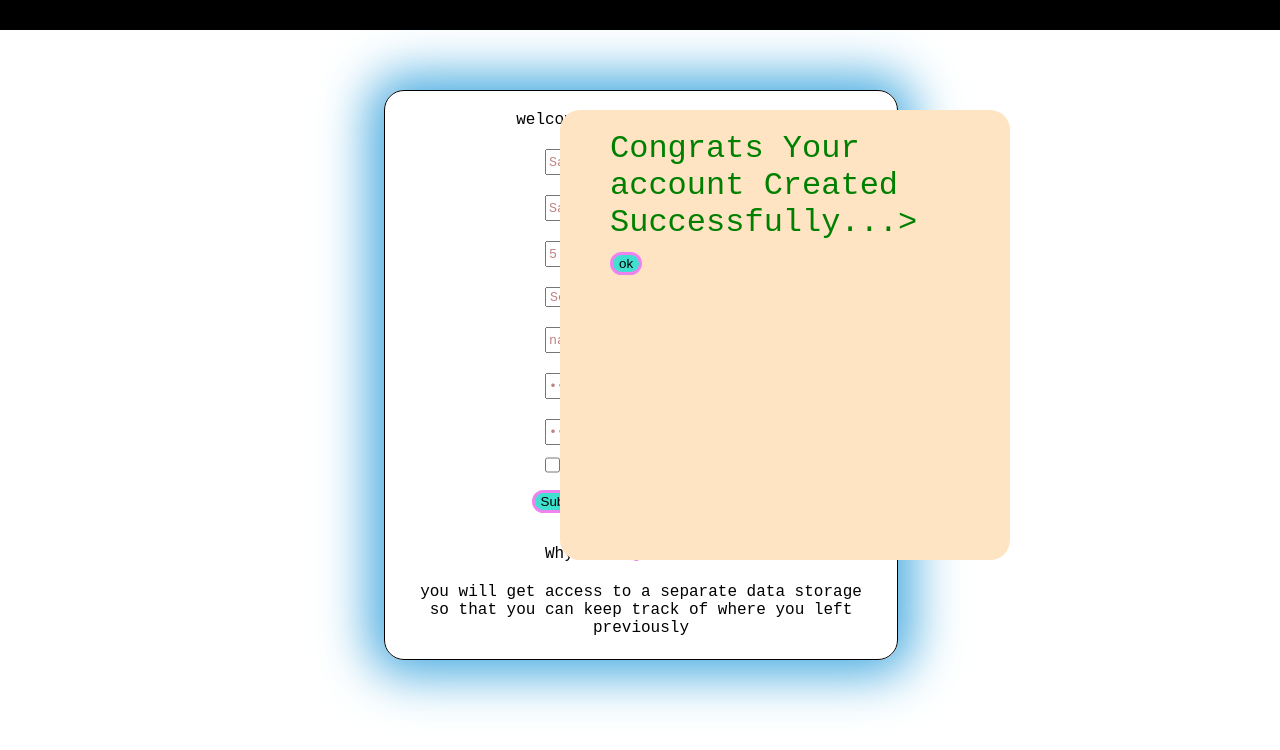
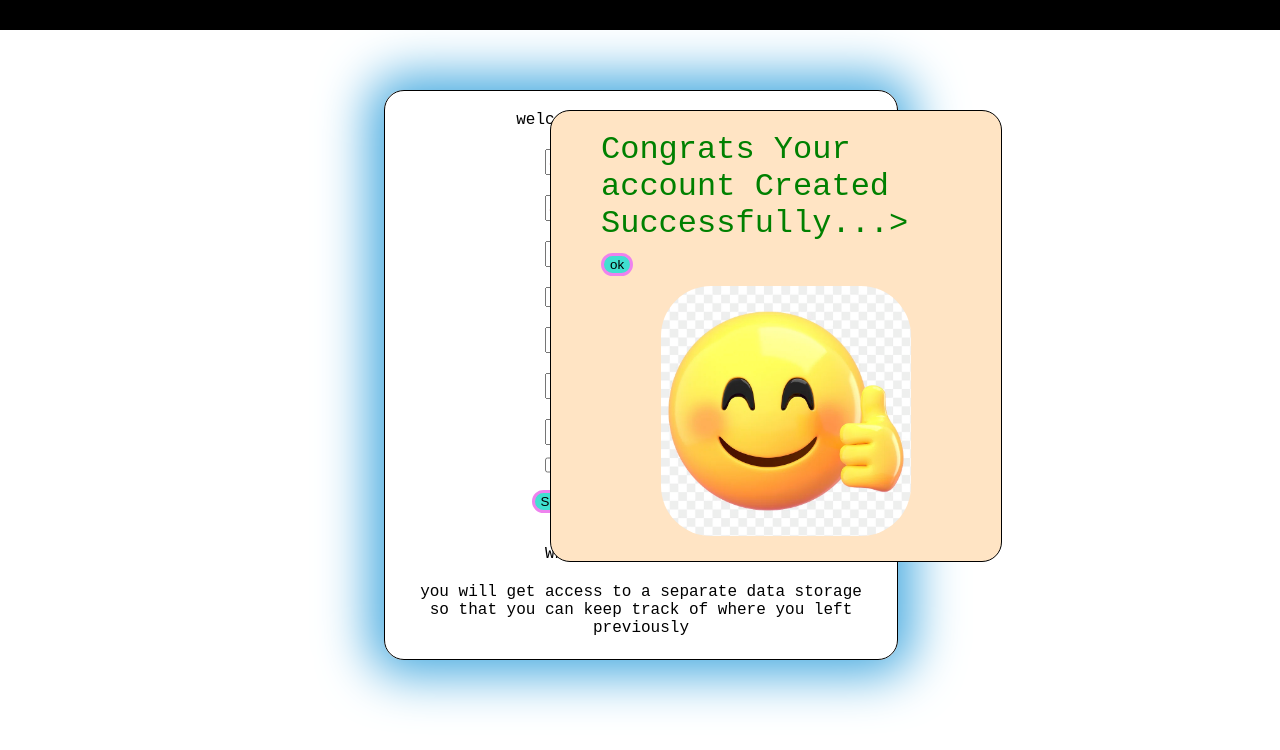
Before and after one commit to Hanamaraddi17/RegistrationForm, a plain HTML site: page index.html in a window 1280 px wide. Both pictures are taken after typing "Sample", "Sample", "5", "name@example.com", "Sample123", "Sample123" into the empty fields and a click on the button "Submit". Drawn offline with Linux system fonts and the light colour scheme.

Commit message:
with smile and sad img

```diff
--- a/form.css
+++ b/form.css
@@ -71,13 +71,20 @@ span {
   border-radius: 20px;
   display: none;
   background-color: bisque;
-  border-color: black;
+  border:solid black 0.4px;
   color:red;
   position: fixed;
-  left: 560px;
+  left: 550px;
   width: 450px;
   height: 450px;
 }
 .resultRegister div {
   padding-left: 50px;
 }
+.resultRegister img{
+  margin-left:110px;
+  width: 250px;
+  height: 250px;
+  border-radius: 50px;
+  color:black;
+}
--- a/form.js
+++ b/form.js
@@ -6,6 +6,7 @@ const pwd = document.getElementById("pwd");
 const cpwd = document.getElementById("cpwd");
 const sumbmitContainer = document.getElementById("resultRegister");
 const result = document.getElementById("result");
+const img=document.getElementById("img");
 let message=""
 
 function submit() {
@@ -16,7 +17,7 @@ function submit() {
         sumbmitContainer.style.display = "none"; // Hide
     }
 
-    console.log(fname)
+    img.src="sad.webp"
     if (fname.value == "" && lname.value == "" && email.value == "" && pwd.value == "") {
         result.innerHTML = "All the fields are Empty.. "
     }
@@ -44,6 +45,7 @@ function submit() {
 
     }
     else{
+        img.src="smile.webp"
         result.style.color="green"
         result.innerHTML="Congrats Your account Created Successfully...>"
     }
--- a/index.html
+++ b/index.html
@@ -14,6 +14,7 @@
         <div class="result" id="result">
         </div>
         <button onclick="location.reload()">ok</button>
+        <img src="sad.webp" alt="" id="img">
     </div>
     <div class="formContainer">
         <div>welcome.....let's <span>Register</span></div>
```
Also changed, not shown: sad.webp (added), smile.webp (added).
